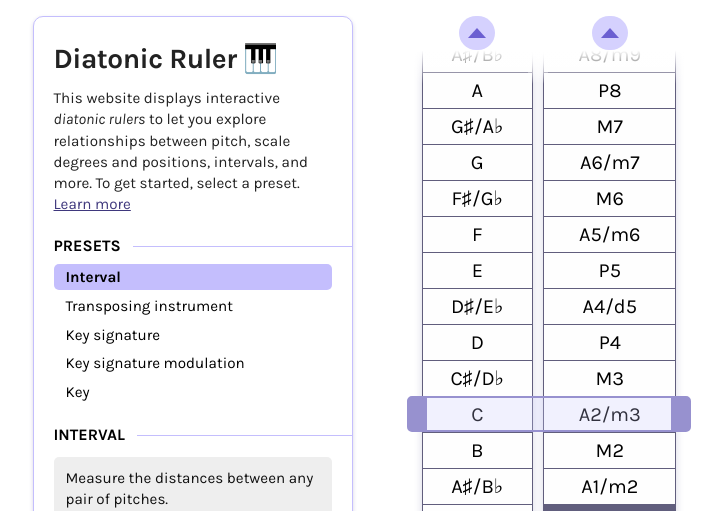
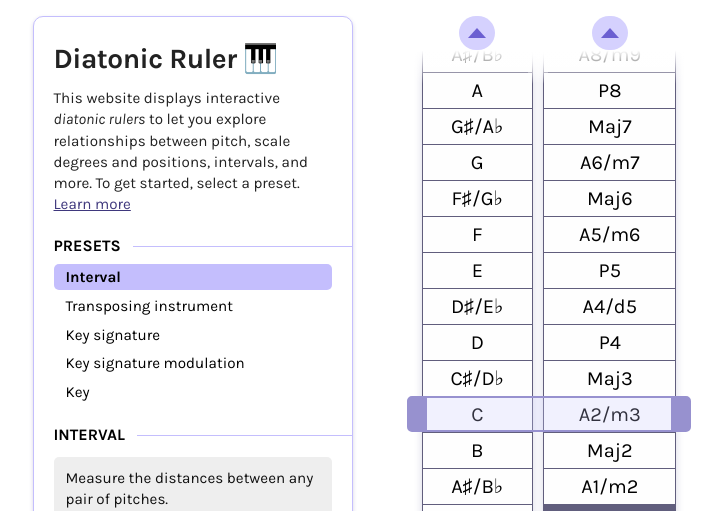
Before and after one commit to katmh/diatonic, a Svelte app: page / in a window 1280 px wide. Shown: the top 511 px of the page, without its empty margins (267-989 px from the left). Built offline with nearby package versions, Linux system fonts and the light colour scheme.

Commit message:
`M` to `Maj`

```diff
--- a/src/data/items.ts
+++ b/src/data/items.ts
@@ -61,28 +61,28 @@ pitch = pitch.concat(pitch);
 
 const interval = [
     "P15",
-    "M14",
+    "Maj14",
     "A13/m14",
-    "M13",
+    "Maj13",
     "A12/m13",
     "P12",
     "A11/d12",
     "P11",
-    "M10",
+    "Maj10",
     "A9/m10",
-    "M9",
+    "Maj9",
     "A8/m9",
     "P8",
-    "M7",
+    "Maj7",
     "A6/m7",
-    "M6",
+    "Maj6",
     "A5/m6",
     "P5",
     "A4/d5",
     "P4",
-    "M3",
+    "Maj3",
     "A2/m3",
-    "M2",
+    "Maj2",
     "A1/m2",
     "P1",
 ];
```
